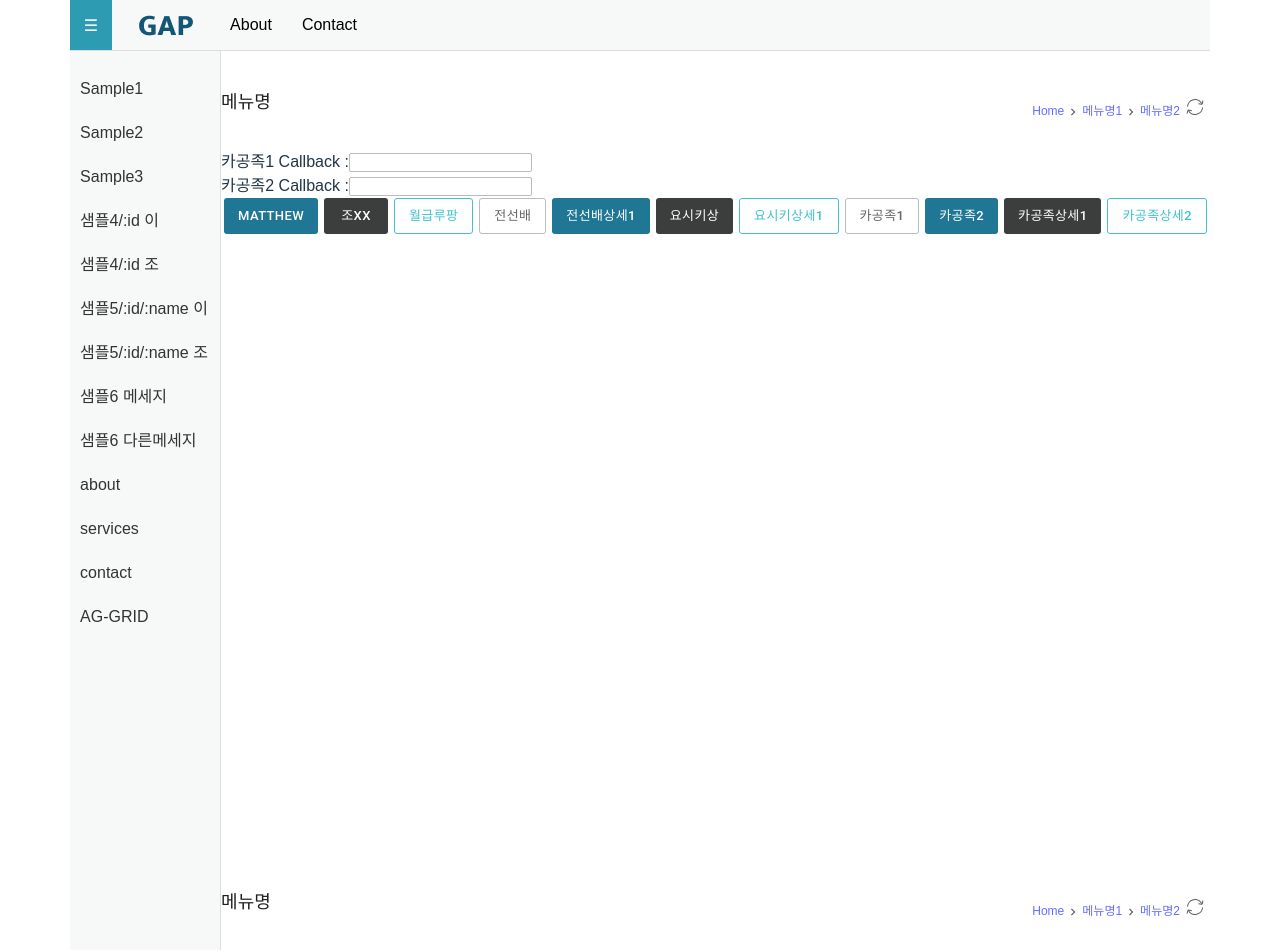
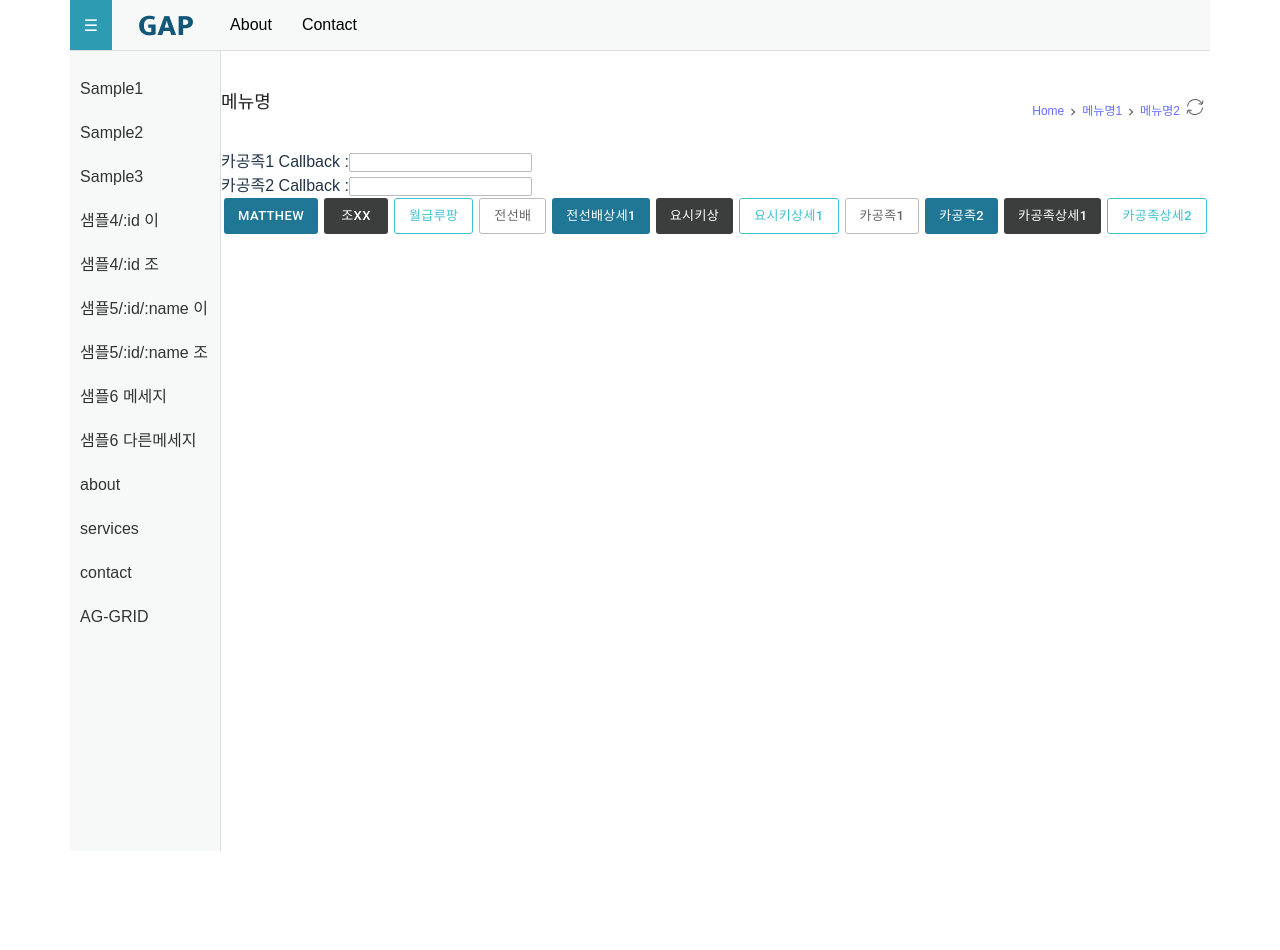
Before and after one commit to eastflare/flare-react-app, a React (Vite) app: page / in a window 1280 px wide. After the commit the page ends 851 px from the top, so only its background shows below. Built offline with nearby package versions, Linux system fonts and the light colour scheme; what js-sha256 would draw is missing.

Commit message:
한 번 더 올림

```diff
--- a/src/components/cmn/Layout/DrawPageRoute.tsx
+++ b/src/components/cmn/Layout/DrawPageRoute.tsx
@@ -5,9 +5,9 @@ import usePage from "hooks/cmn/usePage";
 import { PageProvider } from "contexts/cmn/PageContext";
 import { PageItem } from "store/pageMapStore";
 import PageModals from "./PageModals";
-import PageHeaderLayout from "./PageHeaderLayout";
 import useWindowDimensions from "hooks/cmn/useWindowDimensions";
 import { Env } from "config/env";
+import PageHeaderLayout from "./PageHeaderLayout";
 
 interface DisplayRouteProps extends PathRouteProps {
   routesProps: RoutesProps;
@@ -35,7 +35,6 @@ function DrawPageMdiRoute({ element, pageItem, display, routesProps, ...props }:
     } else if (!isMdi && !isWindow) {
       minusHeight = topMenuL + topBarL;
     }
-    console.log("minusHeight", minusHeight);
     return () => {
       //delPageCallback(pageItem.id);
     };
@@ -52,7 +51,6 @@ function DrawPageMdiRoute({ element, pageItem, display, routesProps, ...props }:
           <PageHeaderLayout />
           {element}
         </StyledBodyElement>
-        <PageHeaderLayout />
         <PageModals />
       </PageProvider>
     </StyledDisplayElement>
```
